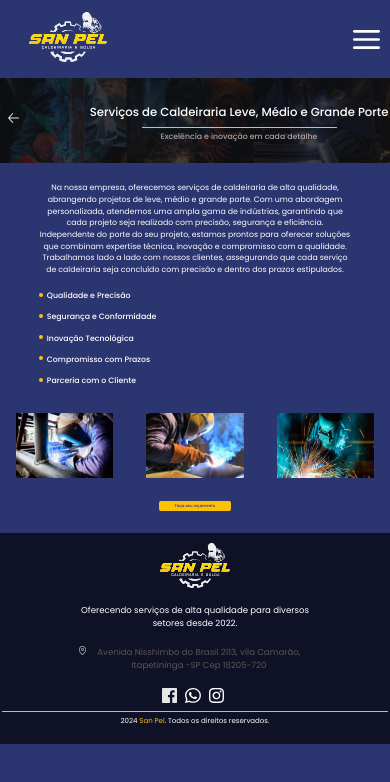
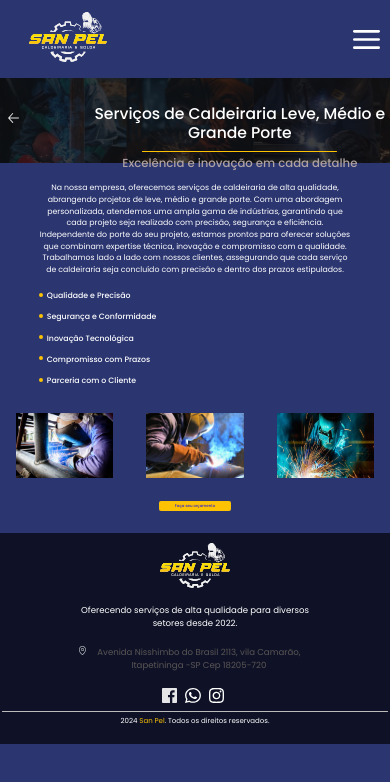
Before and after one commit to gustavopaixao06/San-Pel, a React (Vite) app: page /servico in a window 390 px wide. Shown: the top 782 px of the page. Built offline with nearby package versions, Linux system fonts and the light colour scheme.

Commit message:
atualizando-mobile2

```diff
--- a/src/assets/css/servico.css
+++ b/src/assets/css/servico.css
@@ -139,12 +139,12 @@
 @media only screen and (max-width: 600px) {
 
     .conheca-servico h1{
-        font-size: 3vw;
+        font-size: 4vw;
 
     }
 
     .conheca-servico h3{
-        font-size: 2vw;
+        font-size: 3vw;
     }
 
     .info-servico p {
```
